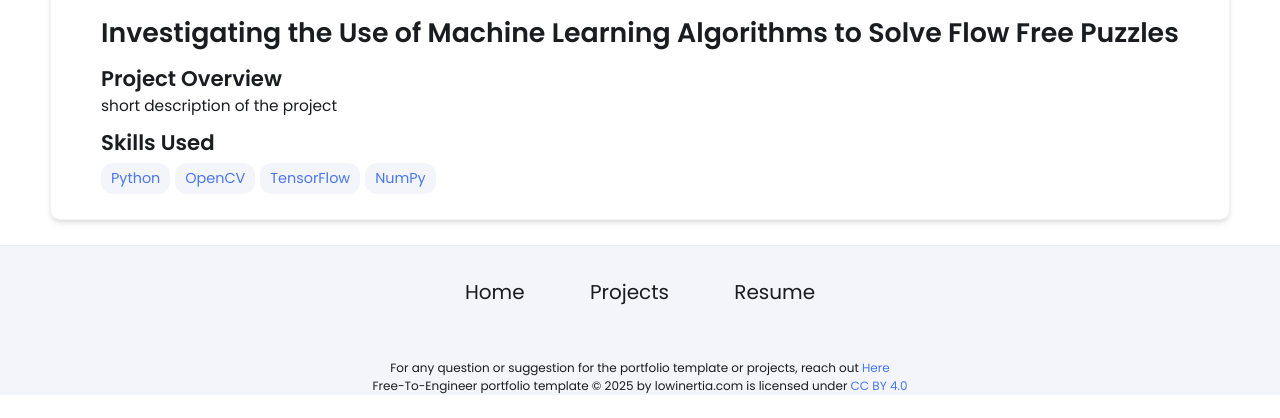
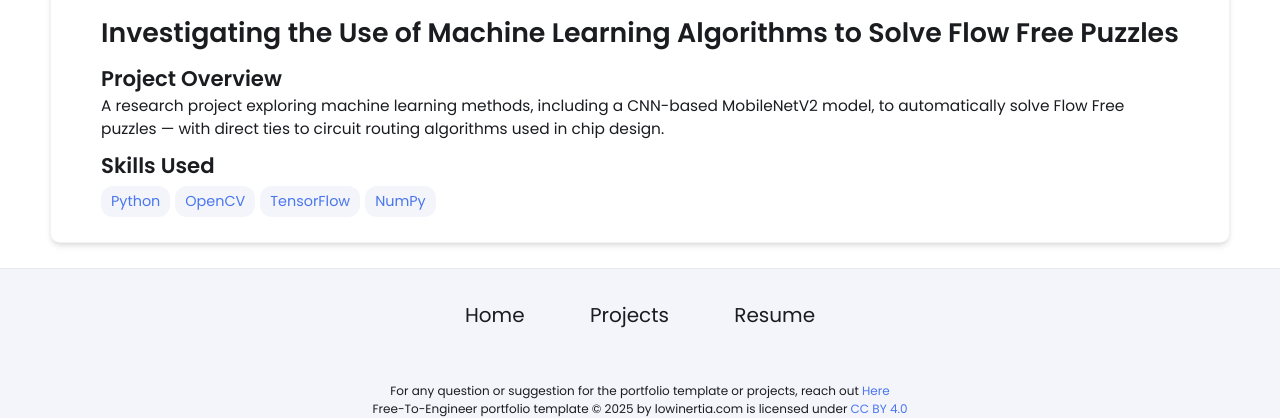
Before and after one commit to cheikh-ab-toure/cheikh-ab-toure.github.io, a Jekyll site: the page built from _projects/Flow Free/index.md, in a window 1280 px wide, cut to the strip 494-912 px from the top of the page. Built offline with Jekyll 4.4.1, drawn with Linux system fonts in a browser that asks for light colours.

Commit message:
Update index.md

```diff
--- a/_projects/Flow Free/index.md
+++ b/_projects/Flow Free/index.md
@@ -1,7 +1,7 @@
 ---
 layout: post
 title: Investigating the Use of Machine Learning Algorithms to Solve Flow Free Puzzles
-description:  short description of the project
+description:  A research project exploring machine learning methods, including a CNN-based MobileNetV2 model, to automatically solve Flow Free puzzles — with direct ties to circuit routing algorithms used in chip design.
 skills:
 - Python
 - OpenCV
```
